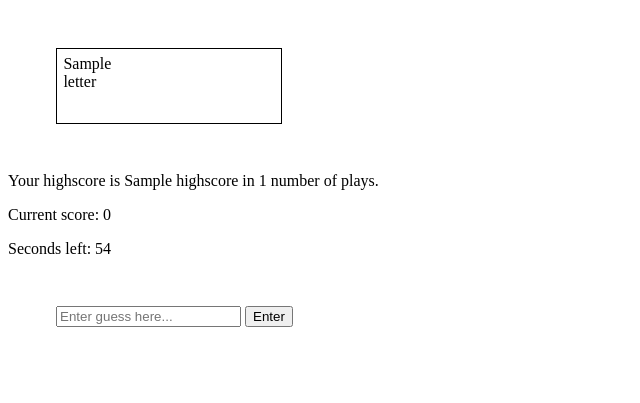
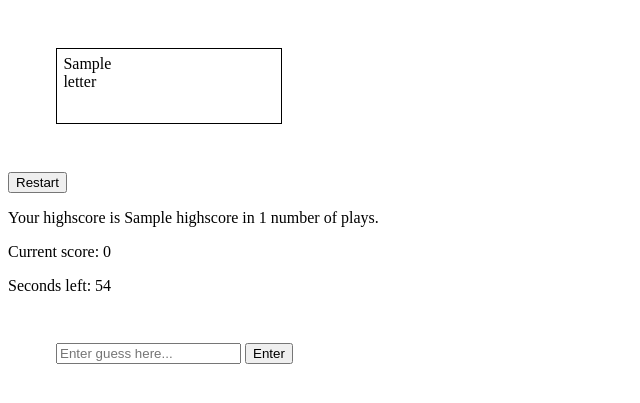
Before and after one commit to sweetreprise/Flask-19.5, a Flask app: template templates/start.html in a window 1280 px wide. Shown: the top 403 px of the page, without its empty margins (0-640 px from the left). Run offline with Flask 2, Linux system fonts and the light colour scheme; the template is opened without the code that fills it: most values are stand-ins (such as "Sample title", 1, 10 or a date in 2020); parts of the project's set-up code (start-up, migrations or seed data) failed here and were passed over.

Commit message:
fixed reset btn

```diff
--- a/static/app.js
+++ b/static/app.js
@@ -87,23 +87,12 @@ function updateScore(guess_length) {
 
 
 // restarts the setInterval countdown
-// function restartCountdown() {
-//     countdownID = setInterval(countdown, 1000);
-// }
+function restartCountdown() {
+    countdownID = setInterval(countdown, 1000);
+}
 
 
-// click event for restart button; resets score and timer
-// $('#restart').on('click', function(event) {
-
-//     clearInterval(countdownID);
-//     score = 0;
-//     timeleft = 20;
-
-
-//     $('#current-score').text(`Current Score: ${score}`).show();
-//     $('#countdown').text(`Seconds left: ${timeleft}`);
-//     $('#final-score').hide();
-//     $('form').show();
-
-//     restartCountdown();
-// });
+// click event for restart button
+$('#restart').on('click', function(event) {
+    location.reload();
+});
--- a/templates/start.html
+++ b/templates/start.html
@@ -11,7 +11,7 @@
         {% endfor %}
     </div>
 
-    <!-- <button id="restart">Restart</button> -->
+    <button id="restart">Restart</button>
     <div id="display-score">
         <p>Your highscore is {{ highscore }} in {{ num_plays }} number of plays.</p>
 
```
Also changed, not shown: 1 other file.
